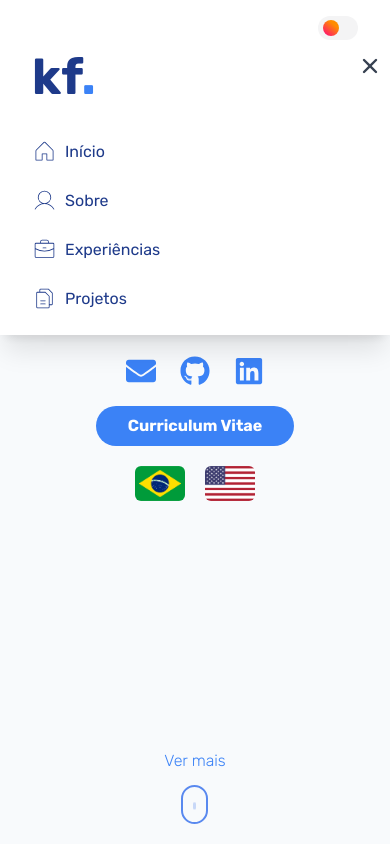
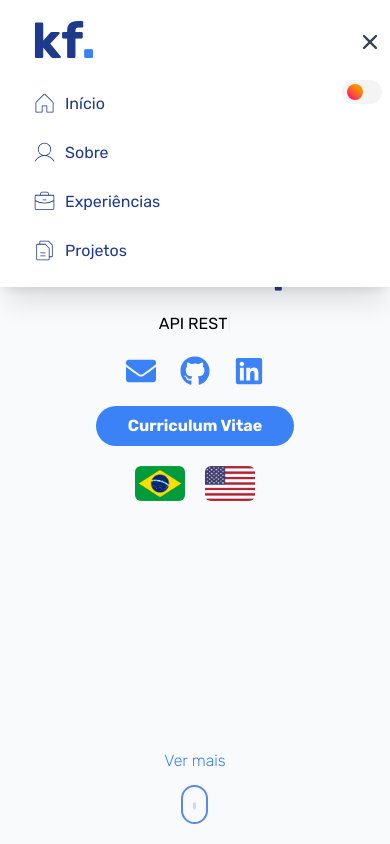
Before and after one commit to kauanfelipe96/personal-portfolio, a React (Vite) app: page / in a window 390 px wide. Both pictures are taken after a click on the button 370 px from the left and 65 px from the top of the page. Shown: the top 844 px of the page. Built offline with nearby package versions, Linux system fonts and the light colour scheme.

Commit message:
updating navebar

```diff
--- a/src/components/Home.jsx
+++ b/src/components/Home.jsx
@@ -1,4 +1,4 @@
-import { Bounce, Fade } from "react-awesome-reveal";
+import { Fade } from "react-awesome-reveal";
 import { FaGithub } from "react-icons/fa";
 import { FaLinkedin } from "react-icons/fa";
 import { FaEnvelope } from "react-icons/fa";
@@ -10,9 +10,9 @@ export default function Home() {
   return (
     <>
       <section className="h-[100vh] dark:bg-slate-950 flex flex-col items-center md:justify-center justify-start lg:pt-0 pt-60" id="home">
-        <Bounce duration={2000}>
+        <Fade duration={2000}>
           <h1 className="text-[40px] dark:text-slate-50 text-blue-900 font-bold">Kauan Felipe</h1>
-        </Bounce>
+        </Fade>
         <h2 className="mt-3 dark:text-slate-50">
           <ReactTyped strings={[
             "Desenvolvedor full stack júnior",
--- a/src/components/SidebarComponent.jsx
+++ b/src/components/SidebarComponent.jsx
@@ -18,9 +18,9 @@ export default function SidebarComponent({ setDarkMode, darkMode }) {
   return (
     <div className="dark:shadow-black md:flex flex-col md:flex-row md:min-h-screen fixed lg:w-[256px] w-full z-10">
       <div onClick={() => setOpenDropdown(false)} className="flex flex-col w-full md:w-64 text-gray-700 bg-white flex-shrink-0 shadow-xl" x-data="{ open: false }">
-        <div className="dark:bg-slate-900 flex-shrink-0 pl-8 pr-2 py-4 flex flex-row items-center justify-between">
+        <div className="dark:bg-slate-900 flex-shrink-0 pl-8 pr-2 lg:py-4 py-1 flex flex-row items-center justify-between">
           <div className="flex flex-col w-full">
-            <label className="switch self-end">
+            <label className="switch self-end lg:block hidden">
               <input type="checkbox" onChange={() => setDarkMode(!darkMode)} checked={darkMode} />
               <span className="slider"></span>
             </label>
@@ -37,7 +37,16 @@ export default function SidebarComponent({ setDarkMode, darkMode }) {
           </button>
         </div>
         <nav className={`dark:bg-slate-900 flex-grow md:block px-4 pb-4 md:pb-0 md:overflow-y-auto ${openMenu ? 'block' : 'hidden'}`}>
-          <a href="#home" className="dark:text-slate-50 dark:hover:text-blue-500 flex items-center px-4 py-2 text-blue-900 hover:text-blue-500"><PiHouseThin className="text-[25px] mr-2 font-extralight" /> Início</a>
+          <div className="flex items-center justify-between">
+            <a href="#home" className="dark:text-slate-50 dark:hover:text-blue-500 flex items-center px-4 py-2 text-blue-900 hover:text-blue-500"><PiHouseThin className="text-[25px] mr-2 font-extralight" /> Início</a>
+            <div className="w-full flex items-center justify-end">
+              <label className="switch self-end absolute right-2 lg:hidden block">
+                <input type="checkbox" onChange={() => setDarkMode(!darkMode)} checked={darkMode} />
+                <span className="slider"></span>
+              </label>
+            </div>
+            <div></div>
+          </div>
           <a href="#about" className="dark:text-slate-50 dark:hover:text-blue-500 flex items-center px-4 py-2 mt-2 text-blue-900 hover:text-blue-500"><PiUserThin className="text-[25px] mr-2" /> Sobre</a>
           <a href="#experience" className="dark:text-slate-50 dark:hover:text-blue-500 flex items-center px-4 py-2 mt-2 text-blue-900 hover:text-blue-500"><PiBriefcaseThin className="text-[25px] mr-2" /> Experiências</a>
           <a href="#works" className="dark:text-slate-50 dark:hover:text-blue-500 flex items-center px-4 py-2 mt-2 text-blue-900 hover:text-blue-500"><PiFilesThin className="text-[25px] mr-2" /> Projetos</a>
--- a/src/index.css
+++ b/src/index.css
@@ -30,12 +30,10 @@ body {
 }
 
 .switch {
-  display: block;
   --width-of-switch: 2.5em;
   --height-of-switch: 1.5em;
   --size-of-icon: 1em;
   --slider-offset: 0.3em;
-  position: relative;
   width: var(--width-of-switch);
   height: var(--height-of-switch);
 }
```
